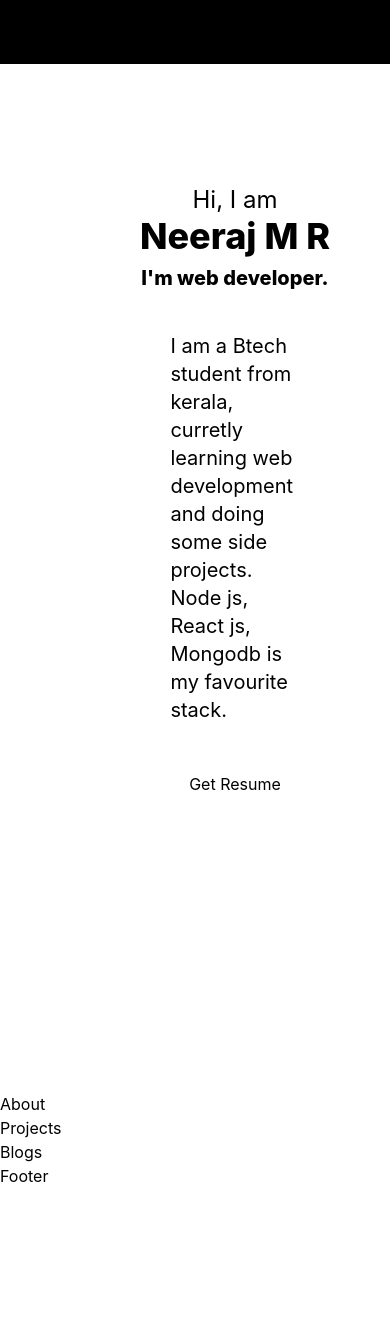
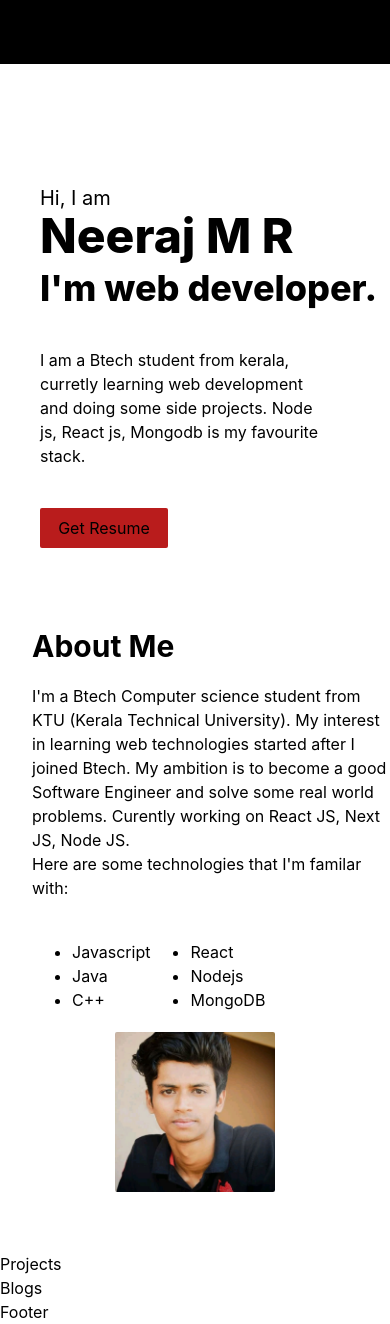
Before and after one commit to neerajram30/porfolio-website, a Next.js app: page / in a window 390 px wide. Before the commit the page ends 1188 px from the top, so only its background shows below. Built offline with nearby package versions, Linux system fonts and the light colour scheme.

Commit message:
##about page

```diff
--- a/Components/About/About.js
+++ b/Components/About/About.js
@@ -1,8 +1,43 @@
 import React from 'react'
+import Image from 'next/image'
+import profile from '../../images/Profile.jpg'
 
 function About() {
   return (
-    <div className='mt-72'>About</div>
+    <div className='md:mt-40 mt-20'>
+      <div className='md:ml-28 ml-8'>
+      <h2 className='md:text-4xl text-3xl font-bold'>About Me</h2>
+      <div className='md:flex md:flex-row flex flex-col items-center'>
+      <div className='mt-5 md:w-7/12 w-12/12 md:text-lg break-words'>
+      <p>I'm a Btech Computer science student from KTU (Kerala Technical University).
+        My interest in learning web technologies started after I joined Btech.
+        My ambition is to become a good Software Engineer and solve some real world problems.
+        Curently working on React JS, Next JS, Node JS.
+      </p>
+      <p>
+        Here are some technologies that I'm familar with:
+
+      </p>
+      <div className='flex md:pl-10 pt-10 items-center mr-8'>
+        <ul className='list-disc pl-10'>
+          <li>Javascript</li>
+          <li>Java</li>
+          <li>C++</li>
+        </ul>
+        <ul className='list-disc pl-10'>
+          <li>React</li>
+          <li>Nodejs</li>
+          <li>MongoDB</li>
+        </ul>
+
+      </div>
+      </div>
+      <div className='flex md:h-64 md:w-64 h-40 w-40 pt-10 md:pl-10 items-center justify-center mr-8 md:ml-10'>
+          <Image src={profile} className='rounded-sm'/>
+      </div>
+      </div>
+      </div>
+    </div>
   )
 }
 
--- a/Components/Profile/Profile.js
+++ b/Components/Profile/Profile.js
@@ -4,18 +4,18 @@ import profileImg from '../../images/Profile.jpg'
 function Profile() {
   return (
     <div>
-      <div className='flex flex-col pl-20 pt-20 md:items-start items-center mt-10'>
-        <p className='text-2xl'>Hi, I am</p>
-        <h1 className='md:text-7xl text-4xl font-extrabold'>Neeraj M R</h1>
-        <p className='md:text-6xl text-xl mt-2 font-extrabold'>I'm web developer.</p>
-        <div className='w-5/12 pt-10 break-words'>
-          <p className='text-xl'>
+      <div className='flex flex-col md:pl-20 pl-10 pt-20 md:items-start items-start mt-10'>
+        <p className='md:text-2xl text-xl'>Hi, I am</p>
+        <h1 className='md:text-7xl text-5xl font-extrabold'>Neeraj M R</h1>
+        <p className='md:text-6xl text-4xl mt-2 font-extrabold'>I'm web developer.</p>
+        <div className='md:w-5/12 w-5/6 pt-10 break-words'>
+          <p className='md:text-xl'>
             I am a Btech student from kerala, curretly learning web development
             and doing some side projects.  Node js, React js, Mongodb is my favourite
             stack.
           </p>
         </div>
-        <button type='button' className='mt-10 h-10'>
+        <button type='submit' className='mt-10 h-10 bg-red-700 rounded-sm w-32 hover:text-white'>
           Get Resume
         </button>
       </div>
--- a/Components/Projects/Projects.js
+++ b/Components/Projects/Projects.js
@@ -2,7 +2,7 @@ import React from 'react'
 
 function Projects() {
   return (
-    <div>Projects</div>
+    <div className='mt-20'>Projects</div>
   )
 }
 
```
